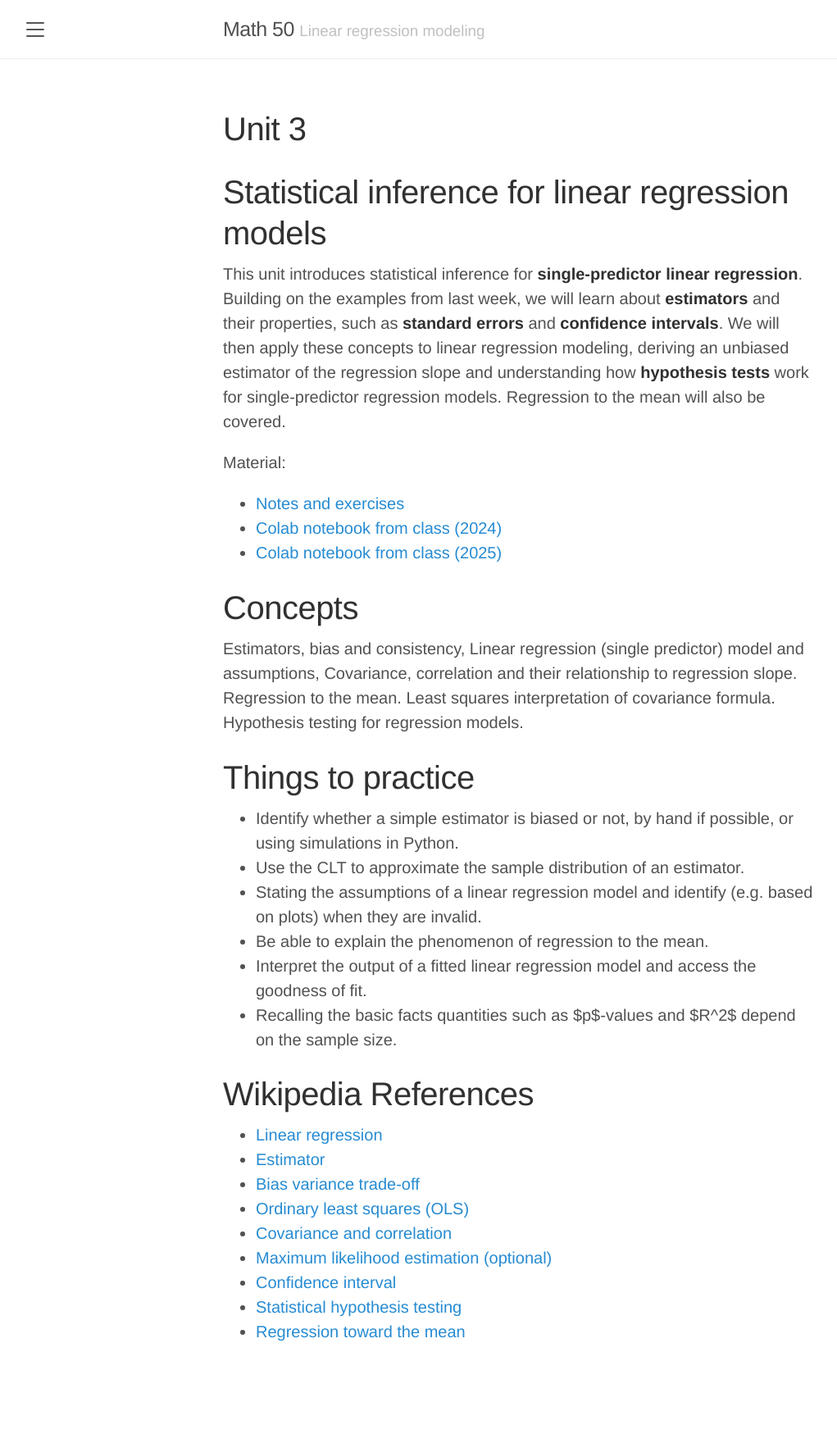
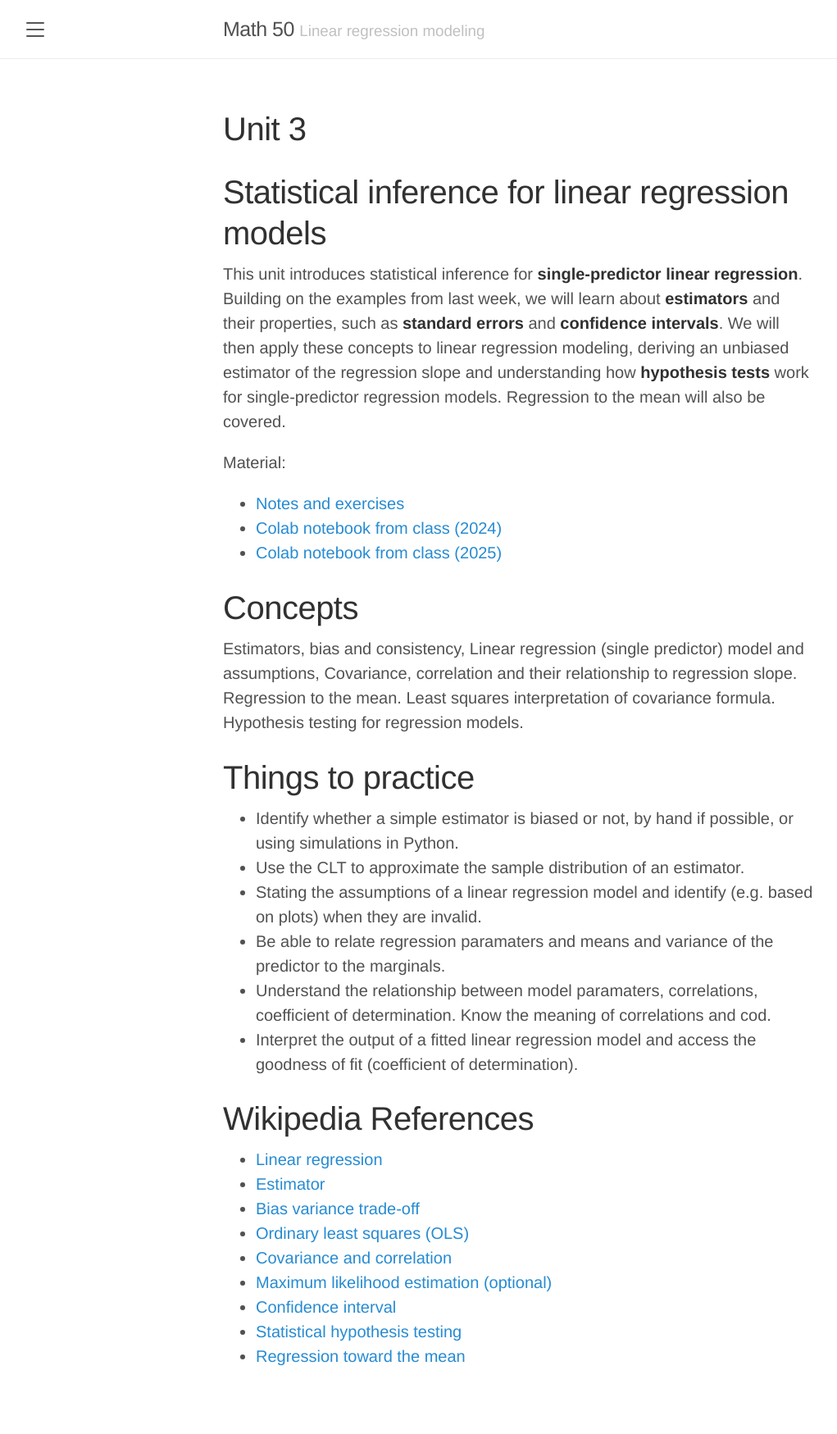
Before and after one commit to elevien/math50_2025, a Jekyll site: the page built from unit3.md, in a window 1280 px wide. Shown: the whole page at 82% size, without its empty margins (8-1029 px from the left). Built offline with Jekyll 4.4.1, drawn with Linux system fonts in a browser that asks for light colours; before the commit the page ends 1719 px from its top, so only the background shows below that.

Commit message:
updates to unit3

```diff
--- a/unit3.md
+++ b/unit3.md
@@ -24,9 +24,9 @@ Estimators, bias and consistency, Linear regression (single predictor) model and
 - Identify whether a simple estimator is biased or not, by hand if possible, or using simulations in Python.
 - Use the CLT to approximate the sample distribution of an estimator.
 - Stating the assumptions of a linear regression model and identify (e.g. based on plots) when they are invalid.
-- Be able to explain the phenomenon of regression to the mean.
-- Interpret the output of a fitted linear regression model and access the goodness of fit.
-- Recalling the basic facts quantities such as $p$-values and $R^2$ depend on the sample size.
+- Be able to relate regression paramaters and means and variance of the predictor to the marginals.
+- Understand the relationship between model paramaters, correlations, coefficient of determination. Know the meaning of correlations and cod.
+- Interpret the output of a fitted linear regression model and access the goodness of fit (coefficient of determination).
 
 # Wikipedia References
 - [Linear regression](https://en.wikipedia.org/wiki/Linear_regression)
```
Also changed, not shown: 6 other files.
